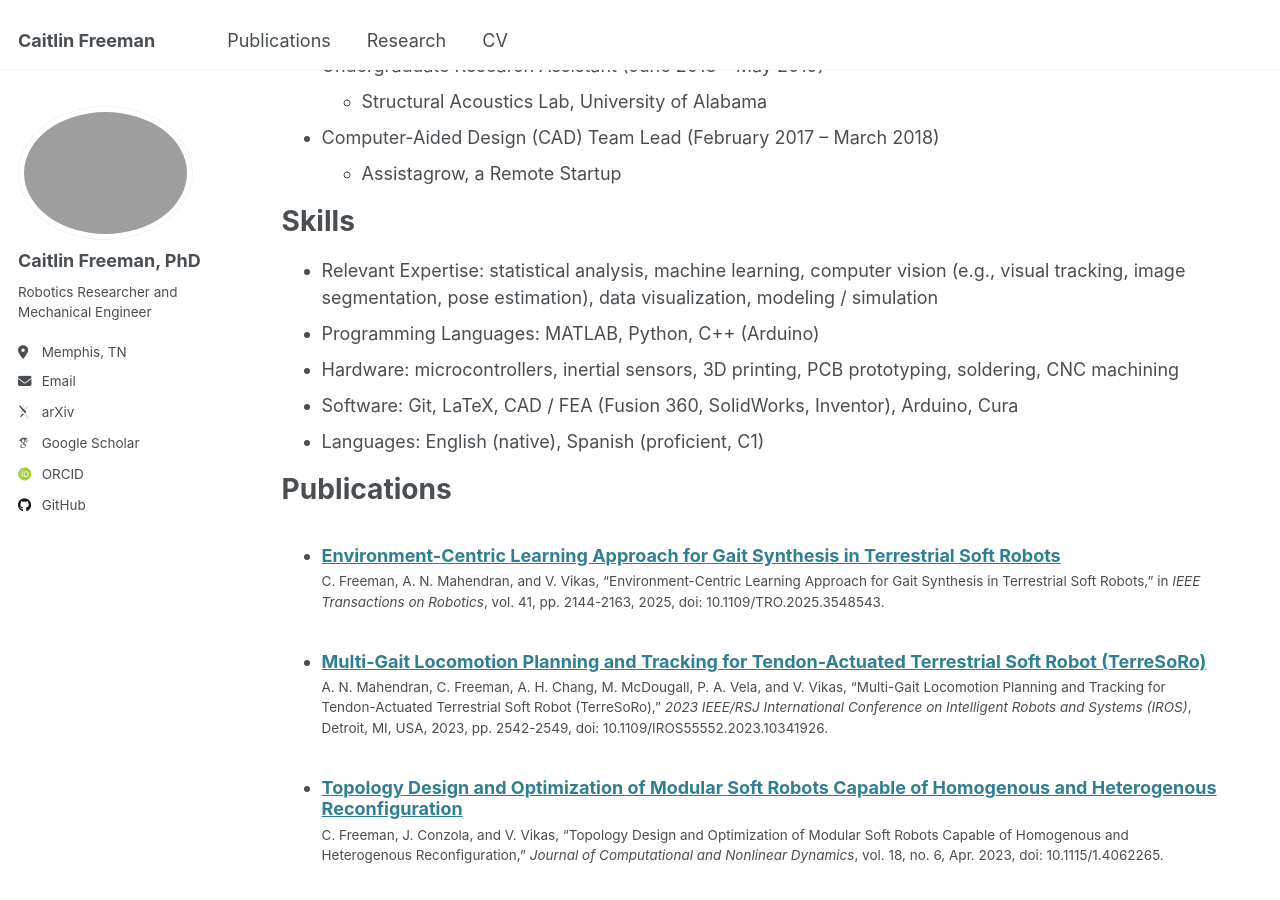
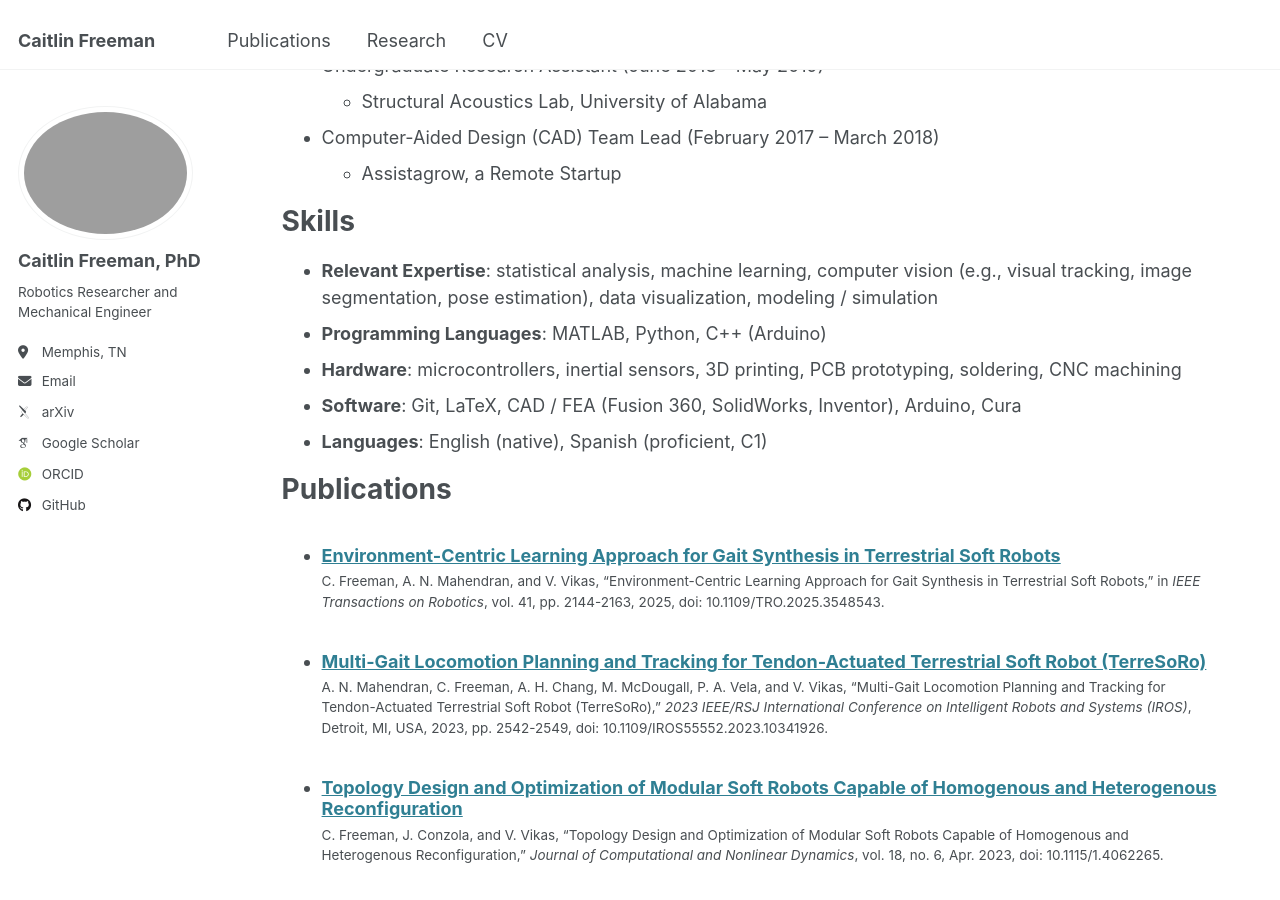
Before and after one commit to clfreeman7/clfreeman7.github.io, a Jekyll site: the page built from _pages/cv.md, in a window 1280 px wide and 900 px high, scrolled down 499 px. Built offline with Jekyll 4.4.1, drawn with Linux system fonts in a browser that asks for light colours; some web fonts are replaced.

Commit message:
Updated CV and research

```diff
--- a/_pages/cv.md
+++ b/_pages/cv.md
@@ -33,12 +33,12 @@
 
 Skills
 ======
-* Relevant Expertise: statistical analysis, machine learning, computer vision (e.g., visual tracking,
+* **Relevant Expertise**: statistical analysis, machine learning, computer vision (e.g., visual tracking,
 image segmentation, pose estimation), data visualization, modeling / simulation
-* Programming Languages: MATLAB, Python, C++ (Arduino)
-* Hardware: microcontrollers, inertial sensors, 3D printing, PCB prototyping, soldering, CNC machining
-* Software: Git, LaTeX, CAD / FEA (Fusion 360, SolidWorks, Inventor), Arduino, Cura
-* Languages: English (native), Spanish (proficient, C1)
+* **Programming Languages**: MATLAB, Python, C++ (Arduino)
+* **Hardware**: microcontrollers, inertial sensors, 3D printing, PCB prototyping, soldering, CNC machining
+* **Software**: Git, LaTeX, CAD / FEA (Fusion 360, SolidWorks, Inventor), Arduino, Cura
+* **Languages**: English (native), Spanish (proficient, C1)
 
 Publications
 ======
```
Also changed, not shown: _portfolio/portfolio-1.md (+4 -2 lines).
